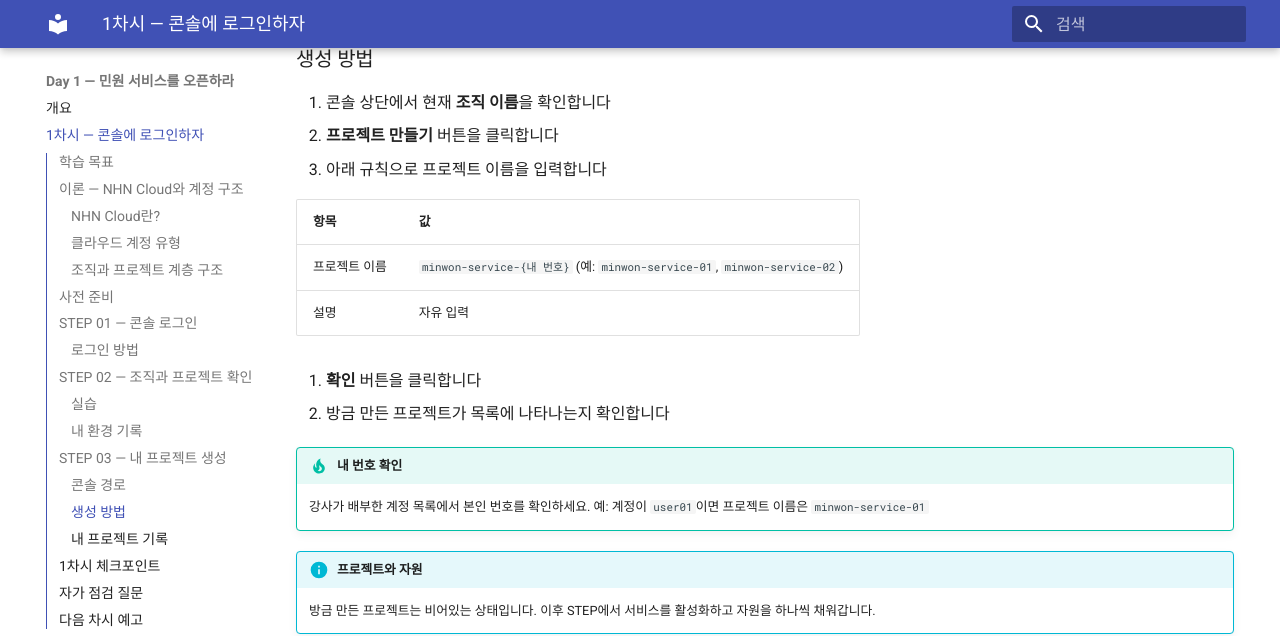
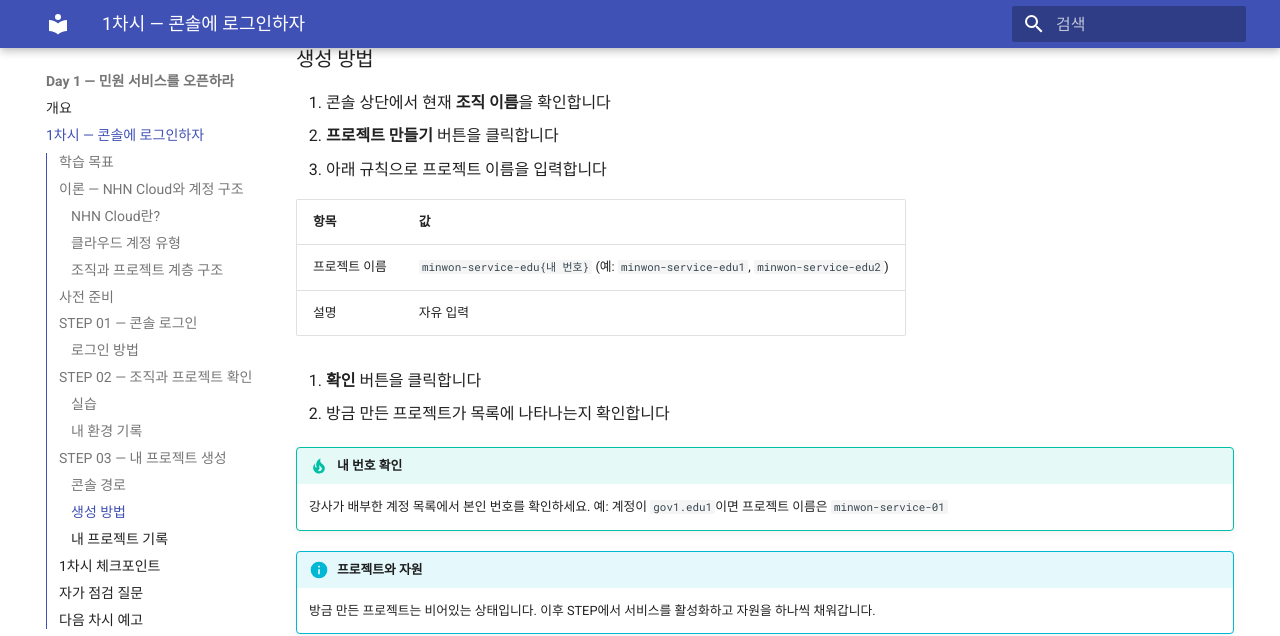
Before and after one commit to skilleat-labs/cloud-native-minwon-lab, an MkDocs documentation site: the page built from docs/day1/session1.md, in a window 1280 px wide and 900 px high, scrolled down 4005 px. Shown: the top 636 px of the window. Built offline with MkDocs 1.6.1 and Material for MkDocs 9.7.7, drawn with Linux system fonts in a browser that asks for light colours; some of the changed text lies outside the part shown.

Commit message:
docs: IAM 계정 예시 gov1.edu1 패턴, 프로젝트명 minwon-service-edu1 형식으로 수정

```diff
--- a/docs/day1/session1.md
+++ b/docs/day1/session1.md
@@ -65,7 +65,7 @@
 
 | 항목 | 예시 |
 |------|------|
-| IAM 계정 ID | `user01` |
+| IAM 계정 ID | `gov1.edu1` |
 | 임시 비밀번호 | 별도 전달 |
 | 콘솔 URL | `https:// `https://gov-cloud.console.nhncloud.com` |
 
@@ -92,7 +92,7 @@
 ### 실습
 
 1. 화면 왼쪽 상단에서 **조직 이름**을 확인합니다
-2. 조직 아래에서 **`minwon-service-{내 번호}`** 프로젝트를 선택합니다
+2. 조직 아래에서 **`minwon-service-edu{내 번호}`** 프로젝트를 선택합니다
 
 ![조직과 프로젝트 화면](./images/02-org-project.png)
 
@@ -125,7 +125,7 @@
 
 | 항목 | 값 |
 |------|-----|
-| 프로젝트 이름 | `minwon-service-{내 번호}` (예: `minwon-service-01`, `minwon-service-02`) |
+| 프로젝트 이름 | `minwon-service-edu{내 번호}` (예: `minwon-service-edu1`, `minwon-service-edu2`) |
 | 설명 | 자유 입력 |
 
 4. **확인** 버튼을 클릭합니다
@@ -133,7 +133,7 @@
 
 !!! tip "내 번호 확인"
     강사가 배부한 계정 목록에서 본인 번호를 확인하세요.
-    예: 계정이 `user01`이면 프로젝트 이름은 `minwon-service-01`
+    예: 계정이 `gov1.edu1`이면 프로젝트 이름은 `minwon-service-01`
 
 !!! info "프로젝트와 자원"
     방금 만든 프로젝트는 비어있는 상태입니다.
```
